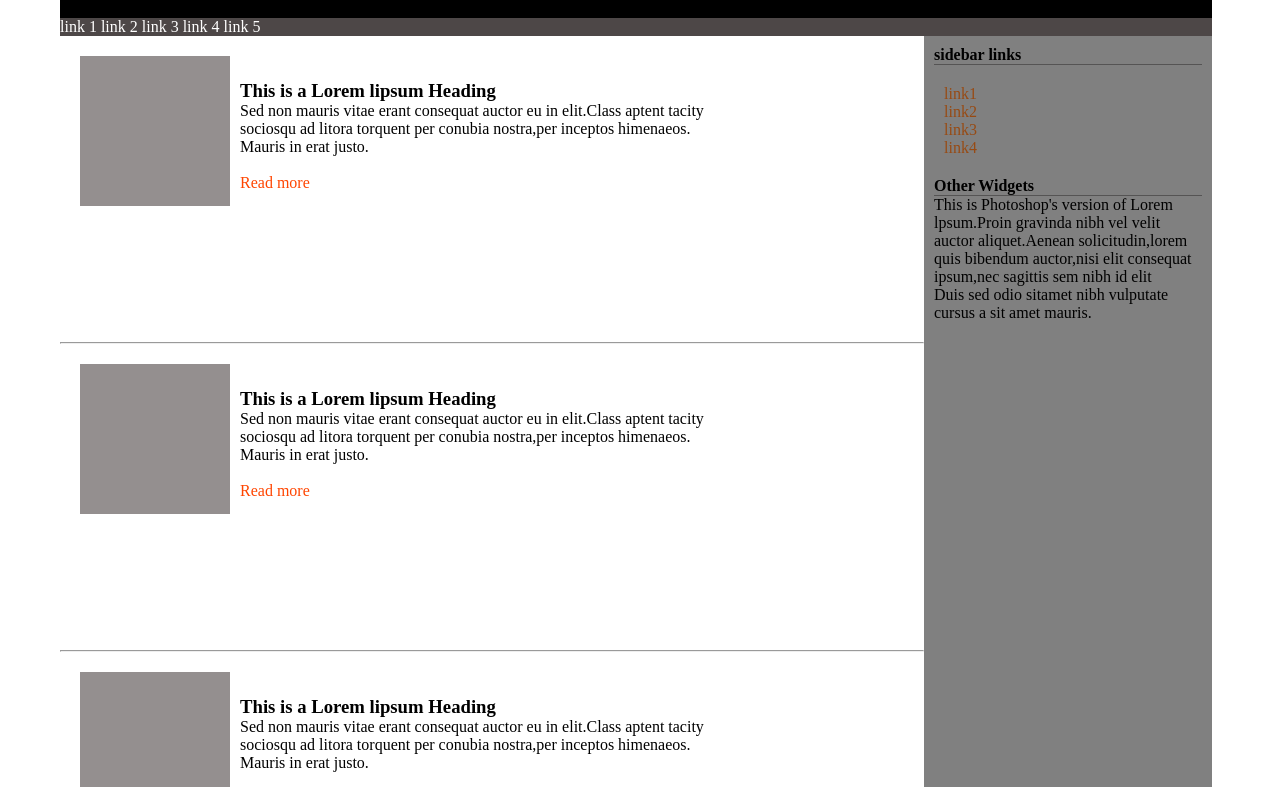
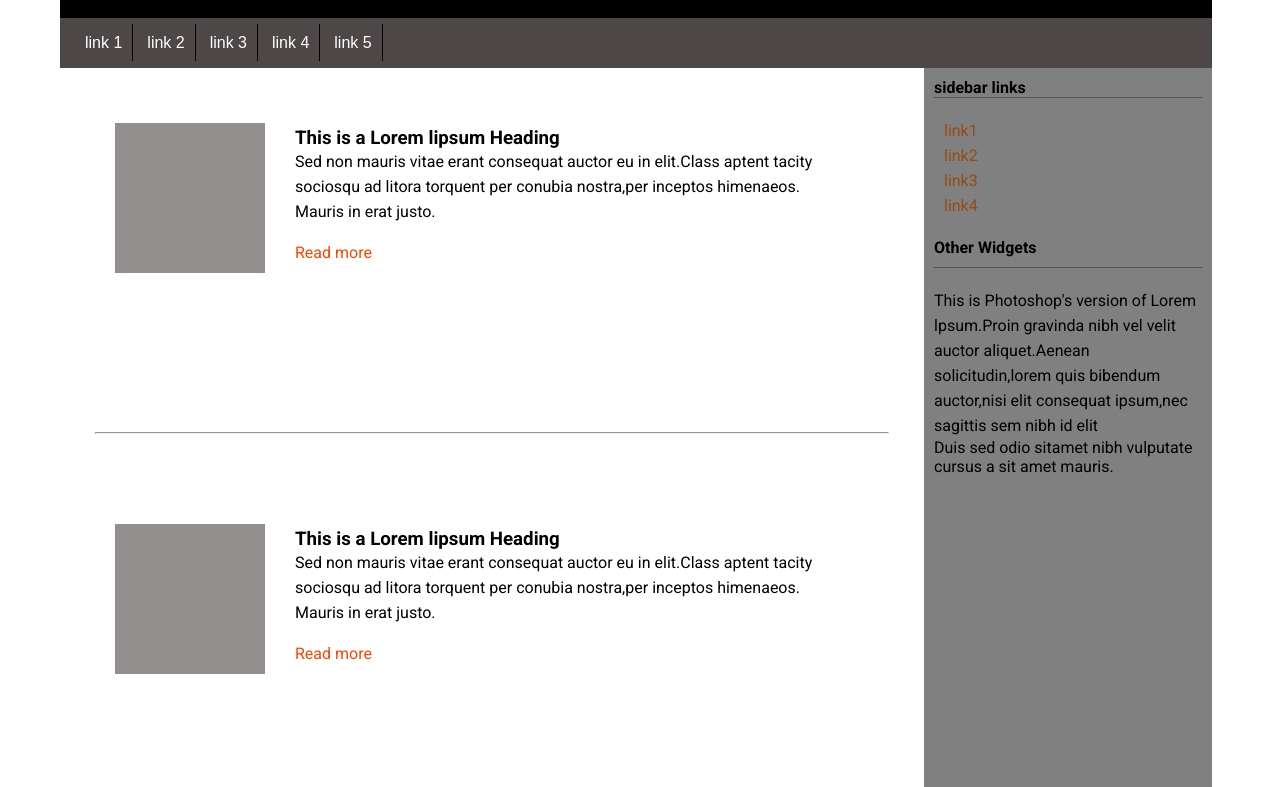
Before and after one commit to safeelanasreen/task1b, a plain HTML site: page index.html in a window 1280 px wide. Shown: the part 122-909 px from the top of the page. Drawn offline with Linux system fonts and the light colour scheme.

Commit message:
Update style.css

```diff
--- a/style.css
+++ b/style.css
@@ -8,6 +8,8 @@ header{
 *{
     box-sizing: border-box;
     margin:0;
+    font-family: 'Roboto', sans-serif;
+
 }
 .container{
 
@@ -19,8 +21,10 @@ header{
 nav{
     width:100%;
     background-color: rgb(77, 71, 71);
+    height: 50px;
+    padding: 15px;
 
-    /* margin:0; */
+
 }
 #span{
     color:black;
@@ -28,35 +32,37 @@ nav{
 a{
     color:white;
     width: 100%;
-    /* border-right: 2px solid black; */
+
     text-align: center;
 
 }
 .content{
     background-color:white;
     width:100%;
-    height:800px;
+
     box-sizing: border-box;
-    /* margin-bottom: 100px; */
+
 }
 .section{
     background-color: white;
     width:75%;
-    height:800px;
+    height:1200px;
     margin-bottom: 100px;
     box-sizing: border-box;
+
 
 
 }
 .aside{
 
     background-color: gray;
-    height:808px ;
+    height: 1300px;
     width:25% ;
     float:right;
     margin: 0;
     padding:10px;
     box-sizing: border-box;
+
 
 
  }
@@ -69,6 +75,8 @@ a{
  .links{
      color: rgb(151, 74, 19);
      padding:10px;
+     text-decoration:none ;
+     line-height: 25px;
 
 
  }
@@ -95,8 +103,8 @@ h3{
 }
 .first{
     position:relative;
-    bottom:150px;
-    left:180px;
+    bottom:170px;
+    left:200px;
     padding:0;
     margin:0;
     box-sizing: border-box;
@@ -112,15 +120,35 @@ span{
     color: orangered;
 }
 
-#plain{
-    margin-bottom: 60px;
 
-}
+#nav-links{
 
-a{
+    border-right: 1px solid black;
     text-decoration: none;
-}
+     color: white;
+     text-align: center;
+     padding:10px;
+     font-family: Arial, Helvetica, sans-serif;
+
+
+    }
+
+
+
 .side{
     margin-bottom: 20px;
     margin-top: 20px;
 }
+#sidebar-heading{
+    margin-bottom: 10px;
+}
+#sidebar-para{
+    margin-top: 20px;
+    line-height: 25px;
+}
+#content-para{
+    line-height: 25px;
+}
+.body-content{
+    padding: 35px;
+}
```
